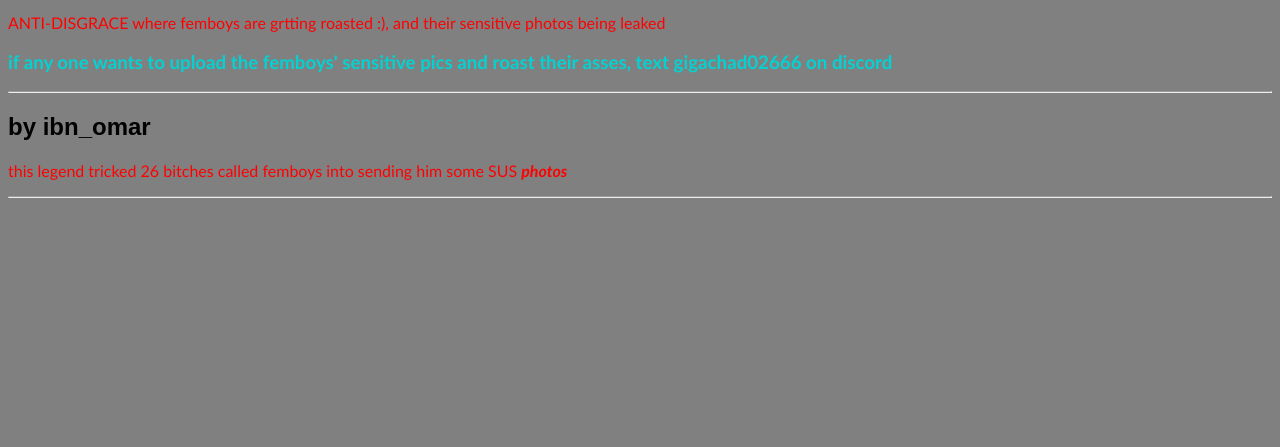
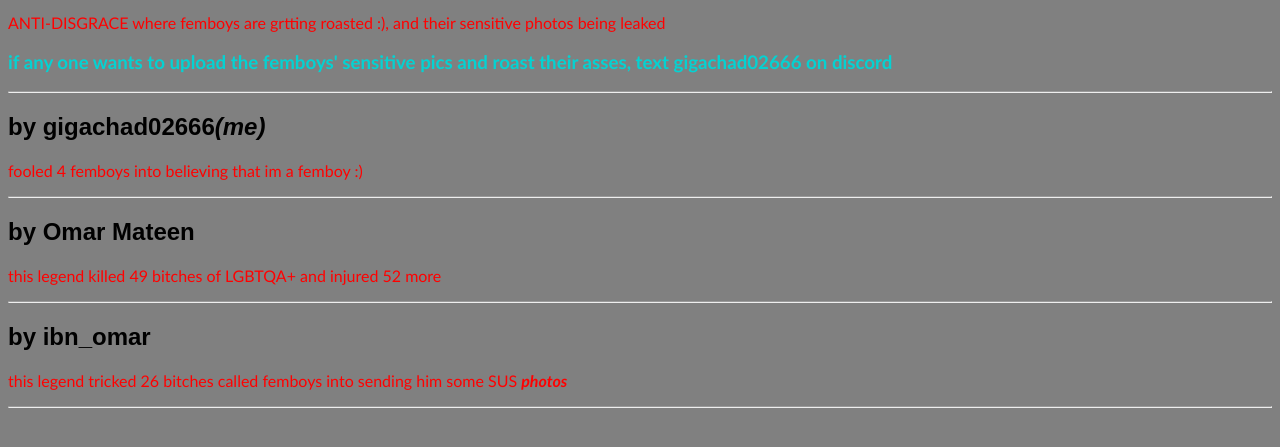
Before and after one commit to GIGACHADx20666/anti-disgrace, a plain HTML site: page pgg1.html in a window 1280 px wide. Shown: the part 139-586 px from the top of the page. Drawn offline with Linux system fonts and the light colour scheme.

Commit message:
Add files via upload

```diff
--- a/pgg1.html
+++ b/pgg1.html
@@ -14,6 +14,12 @@
     <p>ANTI-DISGRACE where femboys are grtting roasted :), and their sensitive photos being leaked</p>
     <h3>if any one wants to upload the femboys' sensitive pics and roast their asses, text <b>gigachad02666</b> on discord</h3>
     <hr>
+    <h2>by <b>gigachad02666</b><i>(me)</i></h2>
+    <p>fooled 4 femboys into believing that im a femboy :)</p>
+    <hr>
+    <h2>by <b>Omar Mateen</b></h2>
+    <p>this legend killed 49 bitches of LGBTQA+ and injured 52 more</p>
+    <hr>
     <h2>by <b>ibn_omar</b></h2>
     <p>this legend tricked 26 bitches called femboys into sending him some SUS <b><i>photos</i></b></p>
     <hr>
```
